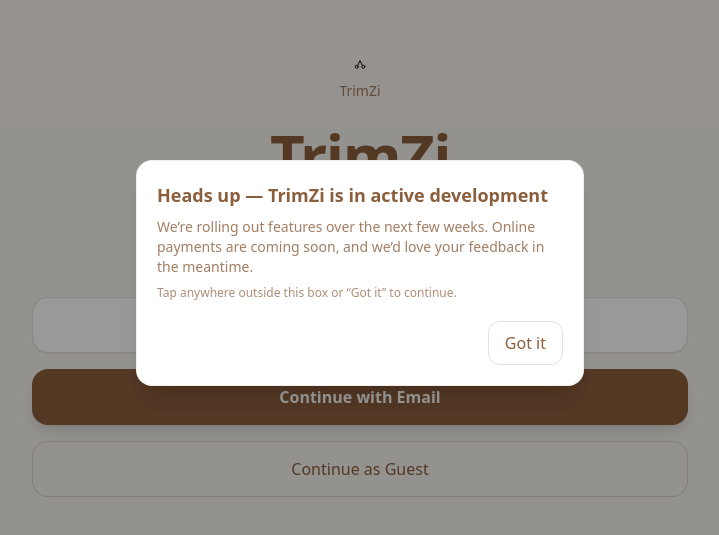
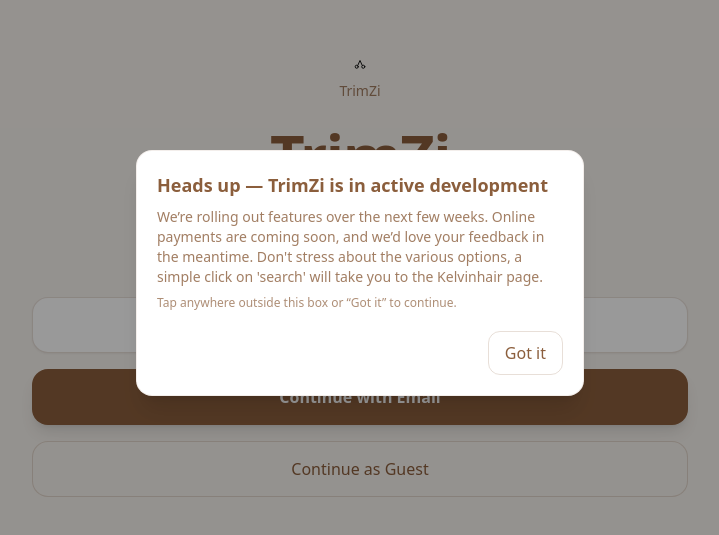
Before and after one commit to VanitaIanAI/trimzi-welcome, a Next.js app: page /onboarding in a window 1280 px wide. Shown: the part 127-662 px from the top of the page, without its empty margins (280-999 px from the left). Built offline with nearby package versions, Linux system fonts and the light colour scheme; no server answers.

Commit message:
update onboarding modal

```diff
--- a/app/onboarding/page.tsx
+++ b/app/onboarding/page.tsx
@@ -564,6 +564,8 @@
       <p className="text-brown/80 text-sm">
         We’re rolling out features over the next few weeks. Online payments are coming soon,
         and we’d love your feedback in the meantime.
+
+        Don't stress about the various options, a simple click on 'search' will take you to the Kelvinhair page.
       </p>
       <p className="text-brown/70 text-xs mt-2">
         Tap anywhere outside this box or “Got it” to continue.
```
